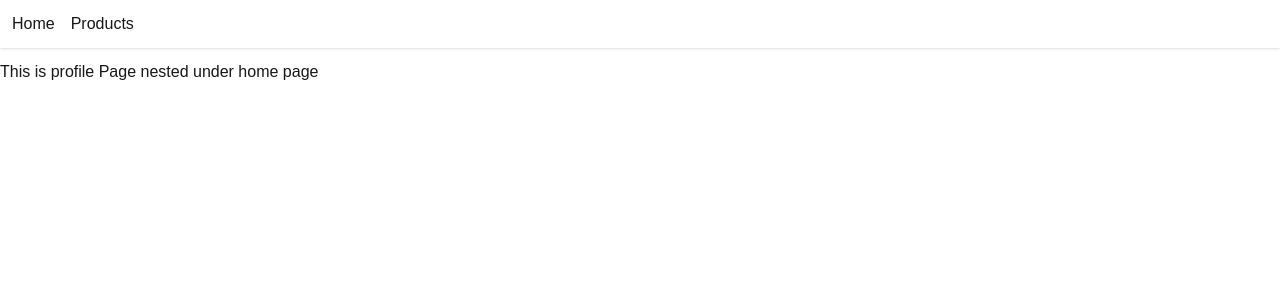
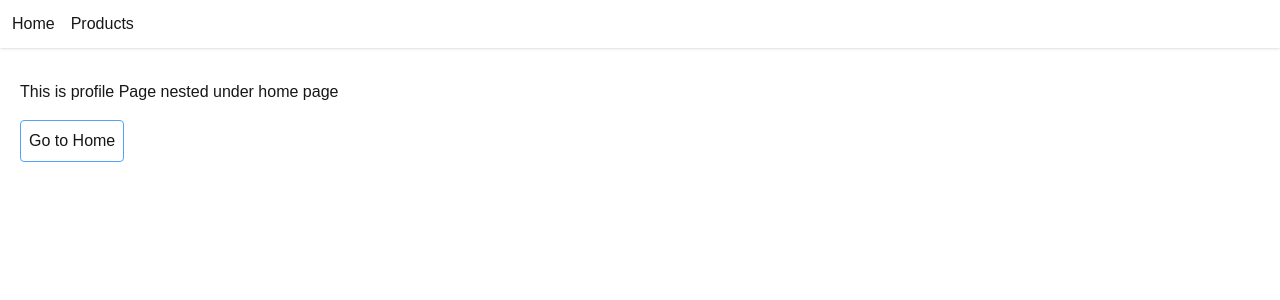
Before and after one commit to mdmunna84880/NextJS, a Next.js app in the folder my-app/: page /profile in a window 1280 px wide. Shown: the top 300 px of the page. Built offline with nearby package versions, Linux system fonts and the light colour scheme.

Commit message:
learn: useRouter, usePathname and useSearchParams

```diff
--- a/my-app/src/app/optional-catch-all-route/[[...slug]]/page.tsx
+++ b/my-app/src/app/optional-catch-all-route/[[...slug]]/page.tsx
@@ -1,4 +1,7 @@
-function ProductFilter() {
+async function ProductFilter({params}:{params: Promise<{ slug?: string[] }>}) {
+    const { slug } = await params;
+    console.log(slug);
+
     return (
         <div>
             <h1>Optional Catch All route</h1>
--- a/my-app/src/app/profile/page.tsx
+++ b/my-app/src/app/profile/page.tsx
@@ -1,6 +1,23 @@
+'use client'
+import { usePathname, useRouter, useSearchParams } from "next/navigation";
+
 function Profile() {
-    return ( <div>
+    const router = useRouter();
+    const pathName = usePathname();
+    const search = useSearchParams();
+
+    console.log(`${pathName}, path name`);
+
+    console.log(search.getAll("name"));
+
+    const handleNevigation = ()=>{
+        router.push('/');
+    }
+
+
+    return ( <div className="p-5">
         <h1>This is profile Page nested under home page</h1>
+        <button className="p-2 mt-4 border border-blue-400 hover:bg-blue-300 rounded-sm" onClick={handleNevigation}>Go to Home</button>
     </div> );
 }
 
```
Also changed, not shown: 1 other file (tests, documents, lock files or other folders).
